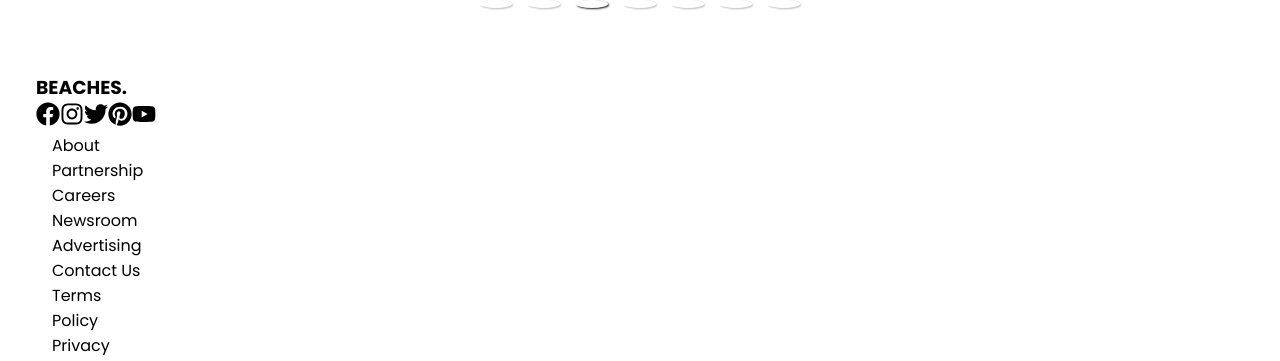
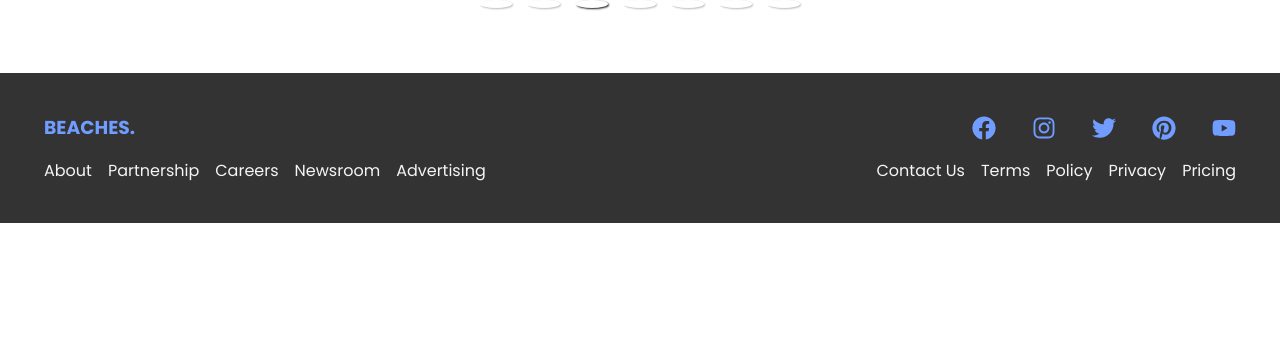
Before and after one commit to VladimirVolvakov/travel-website-react-app, a React (Create React App) app: page / in a window 1280 px wide. Shown: the part 4795-5156 px from the top of the page. After the commit the page ends 5018 px from the top, so only its background shows below. Built offline with nearby package versions, Linux system fonts and the light colour scheme.

Commit message:
style: add styles for Footer component

```diff
--- a/src/components/Footer/Footer.styles.css
+++ b/src/components/Footer/Footer.styles.css
@@ -0,0 +1,54 @@
+.footer {
+  width: 100%;
+  padding: 2rem 0;
+  background-color: #333333;
+  color: #f5f5f5;
+}
+
+.footer h3 {
+  color: var(--primary-light);
+  padding: 0.5rem;
+}
+
+.footer .footer-top,
+.footer-bottom {
+  width: 100%;
+  display: flex;
+  justify-content: space-between;
+  align-items: center;
+}
+
+.footer .social-media-icons {
+  width: 280px;
+  padding: 0.5rem;
+  display: flex;
+  justify-content: space-between;
+}
+
+.footer .icon {
+  color: var(--primary-light);
+}
+
+.footer .left,
+.right {
+  display: flex;
+  align-items: center;
+}
+
+.footer ul {
+  display: flex;
+}
+
+.footer li {
+  padding: 0.5rem;
+}
+
+@media all and (max-width: 940px) {
+  .footer ul {
+    flex-direction: column;
+  }
+
+  .footer .social-media-icons {
+    width: 200px;
+  }
+}
```
